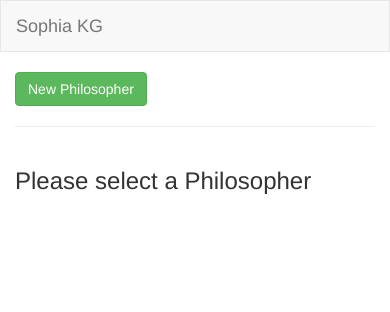
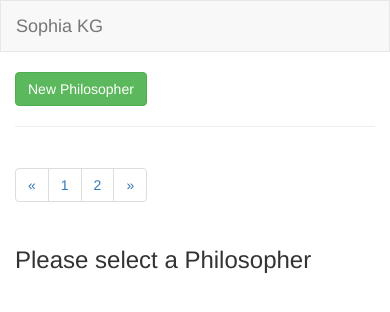
Before and after one commit to ajliebel/sophia, an Angular app: page /philosophers in a window 390 px wide. Shown: the top 312 px of the page. Built offline with nearby package versions, Linux system fonts and the light colour scheme.

Commit message:
Added pagination to Philosopher

```diff
--- a/src/app/philosophers/philosopher-list/philosopher-list.component.html
+++ b/src/app/philosophers/philosopher-list/philosopher-list.component.html
@@ -6,10 +6,29 @@
 <hr>
 <div class="row">
     <div class="col-xs-12">
-
-        <app-philosopher-item
-        *ngFor="let philoEl of philosophers; let i = index"
+         <app-philosopher-item
+        *ngFor="let philoEl of philosophers.slice((currentPage - 1) * itemsPerPage, currentPage * itemsPerPage); let i = index"
         [philo]="philoEl"
-        [index]="i"></app-philosopher-item>
+        [index]="(currentPage-1) * itemsPerPage + i"></app-philosopher-item>
     </div>
 </div>
+<div class="row">
+    <div class="col-xs-12">
+        <nav aria-label="Page navigation">
+            <ul class="pagination">
+              <li>
+                <a href="#" aria-label="Previous">
+                  <span aria-hidden="true">&laquo;</span>
+                </a>
+              </li>
+              <li><a (click)="setPage(1)">1</a></li>
+              <li><a (click)="setPage(2)">2</a></li>
+              <li>
+                <a href="#" aria-label="Next">
+                  <span aria-hidden="true">&raquo;</span>
+                </a>
+              </li>
+            </ul>
+          </nav>
+    </div>
+</div>
--- a/src/app/philosophers/philosopher-list/philosopher-list.component.ts
+++ b/src/app/philosophers/philosopher-list/philosopher-list.component.ts
@@ -13,6 +13,8 @@ export class PhilosopherListComponent implements OnInit, OnDestroy {
 
    philosophers: Philosopher[];
    private subscription: Subscription;
+   itemsPerPage: number = 10;
+   currentPage: number;
 
   constructor(private philosopherService: PhilosopherService,
     private  router: Router,
@@ -20,6 +22,7 @@ export class PhilosopherListComponent implements OnInit, OnDestroy {
 
   ngOnInit() {
     console.log('philosopher-list.component ngOnInit')
+    this.currentPage = 1;
     this.philosophers = this.philosopherService.getPhilosophers();
     this.subscription = this.philosopherService.philosophersChanged
     .subscribe(
@@ -35,6 +38,11 @@ export class PhilosopherListComponent implements OnInit, OnDestroy {
       this.router.navigate(['new'], {relativeTo: this.route});
   }
 
+  setPage(pageNumber: number): void {
+    console.log("pageNumber: " +  pageNumber);
+    this.currentPage = pageNumber;
+  }
+
   ngOnDestroy() {
     this.subscription.unsubscribe();
   }
```
